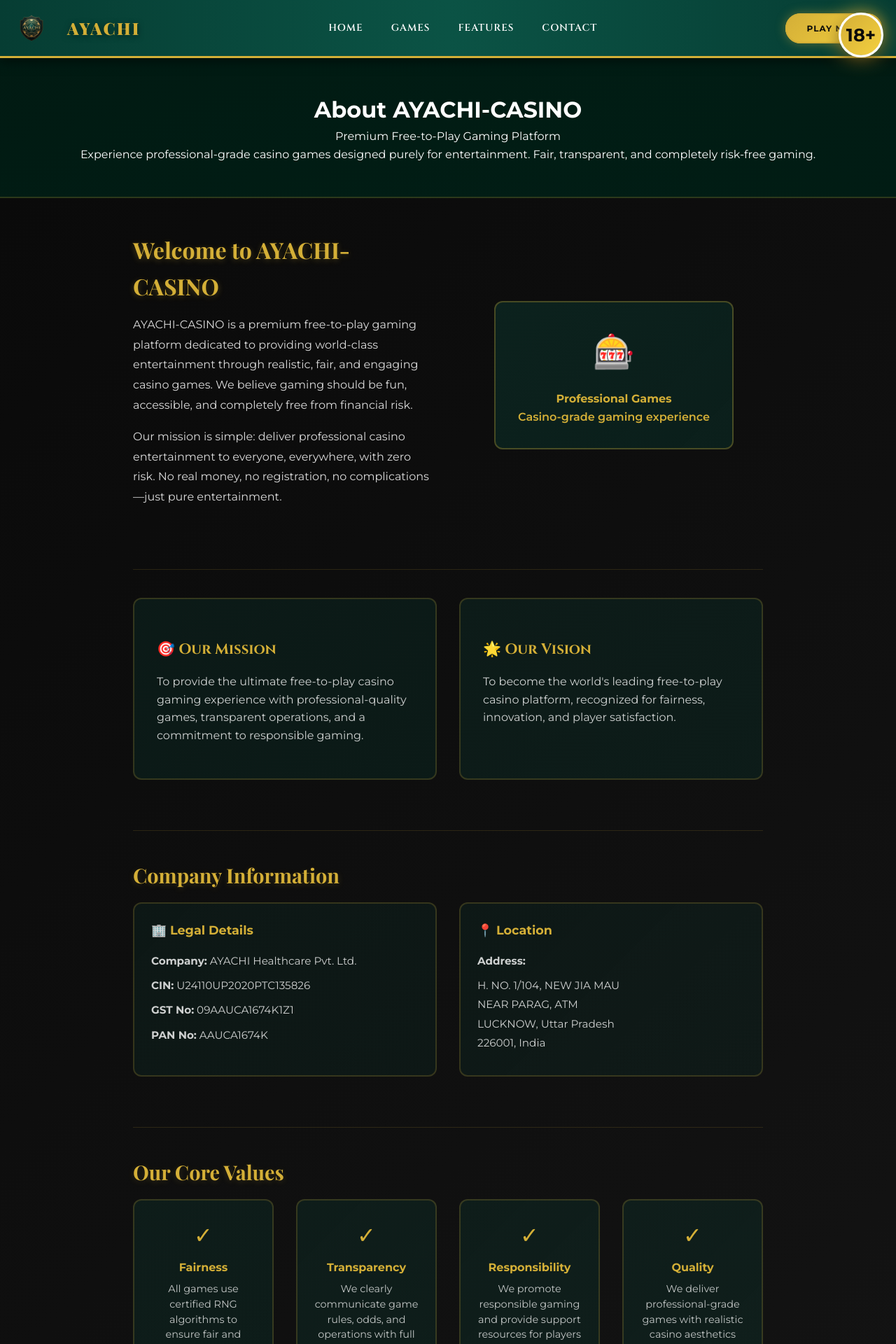
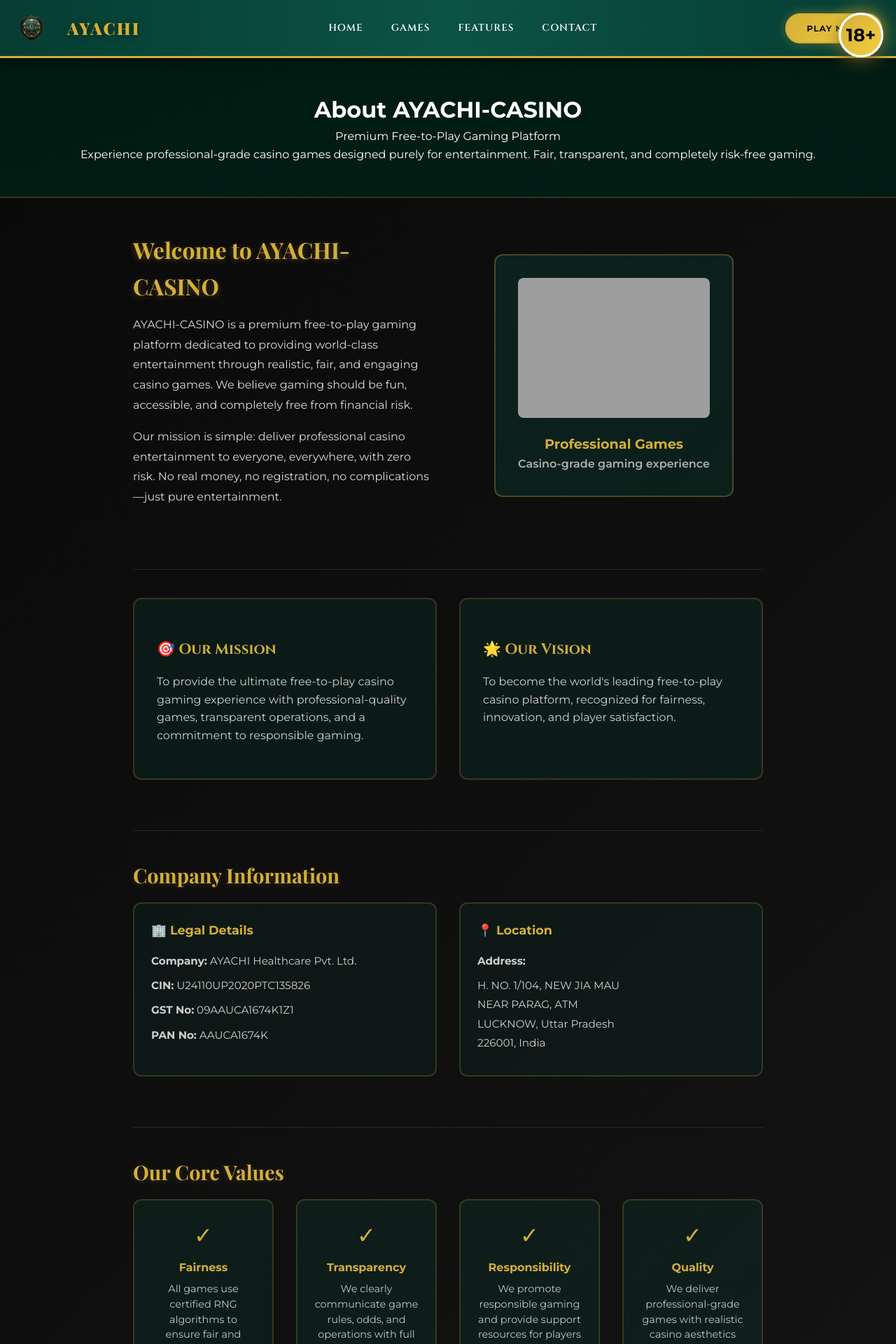
Before and after one commit to Krishnaait/AYACHI-casino, a PHP site: page /pages/about-us.php in a window 1280 px wide. Shown: the top 1920 px of the page at 70% size. Run offline with PHP 8.4, Linux system fonts and the light colour scheme; grey boxes are pictures that could not be loaded.

Commit message:
Add: Professional casino games image to About Us page - Professional Games section

```diff
--- a/pages/about-us.php
+++ b/pages/about-us.php
@@ -44,10 +44,10 @@ include '../includes/header.php';
                             </div>
                             <div class="about-intro-visual">
                                 <div class="visual-card professional-card">
-                                    <div class="card-icon">🎰</div>
-                                    <div class="card-text">
-                                        <strong>Professional Games</strong><br>
-                                        Casino-grade gaming experience
+                                    <img src="/public/images/professional_games.webp" alt="Professional Casino Games" style="width: 100%; height: 200px; object-fit: cover; border-radius: 8px; margin-bottom: 15px;">
+                                    <div class="card-text" style="text-align: center;">
+                                        <strong style="font-size: 1.2rem; color: #d4af37;">Professional Games</strong><br>
+                                        <span style="color: #b0b0b0;">Casino-grade gaming experience</span>
                                     </div>
                                 </div>
                             </div>
```
Also changed, not shown: 1 other file.
